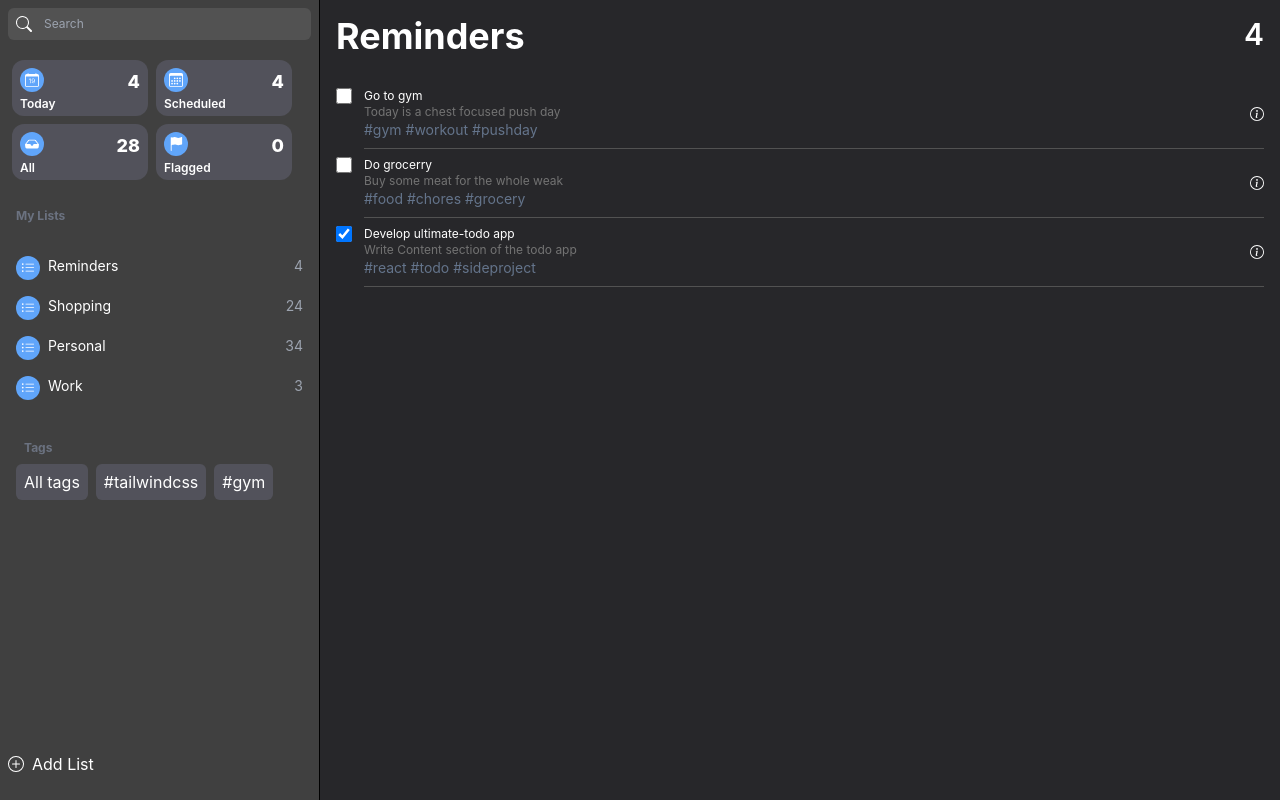
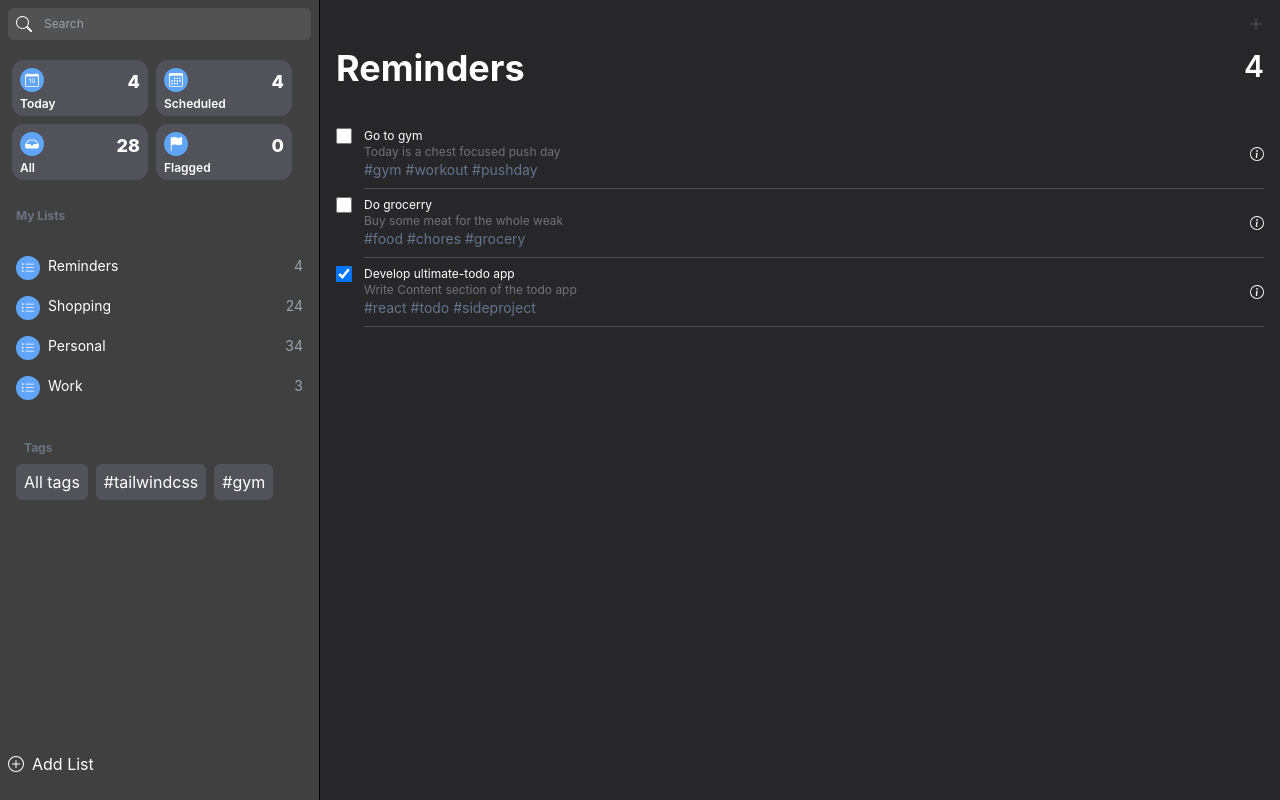
Before and after one commit to ooanishoo/ultimate-todo, a React (Create React App) app: page / in a window 1280 px wide. Built offline with nearby package versions, Linux system fonts and the light colour scheme.

Commit message:
feat(AddTodo): add a button to add a todo

```diff
--- a/src/pages/Content/Content.tsx
+++ b/src/pages/Content/Content.tsx
@@ -1,13 +1,19 @@
 import React from 'react'
 import TodoList from '../../components/TodoList'
 import { mockTodos } from '../../data/mockTodos'
+import { BsPlusLg } from 'react-icons/bs'
 
 export const Content = (): React.ReactElement => {
   return (
     <div className="ml-80 flex h-full w-full flex-col bg-zinc-800 text-white">
-      <header className="flex h-16 w-full justify-between bg-inherit p-4">
-        <h1 className="text-4xl font-bold ">Reminders</h1>
-        <h4 className="text-3xl font-semibold">4</h4>
+      <header className="flex w-full flex-col justify-between  p-4">
+        <div className="flex w-full flex-row-reverse">
+          <BsPlusLg role="button" className="text-zinc-600" />
+        </div>
+        <div className="mt-4 flex w-full justify-between">
+          <h1 className="text-4xl font-bold ">Reminders</h1>
+          <h4 className="text-3xl font-semibold">4</h4>
+        </div>
       </header>
       <main className="overflow-y-auto p-4">
         <TodoList todos={mockTodos} />
```
